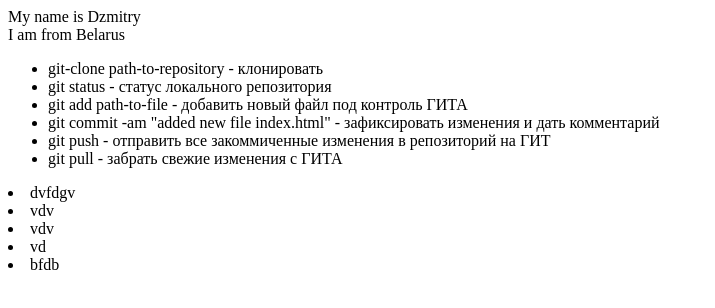
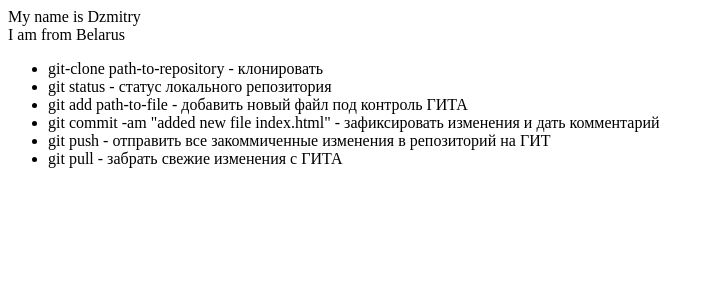
Before and after one commit to dzmitriy78/git-lession, a plain HTML site: page index.html in a window 1280 px wide. Shown: the whole page, without its empty margins (0-715 px from the left). Drawn offline with Linux system fonts and the light colour scheme.

Commit message:
Revert "add text"
This reverts commit bfc8e4016c4758747da09eed4b2054fa69741854.

```diff
--- a/index.html
+++ b/index.html
@@ -26,10 +26,3 @@
 		</li>
     </ul>
 </div>
-<div>
-    <li>dvfdgv</li>
-    <li>vdv</li>
-    <li>vdv</li>
-    <li>vd</li>
-    <li>bfdb</li>
-</div>
```
